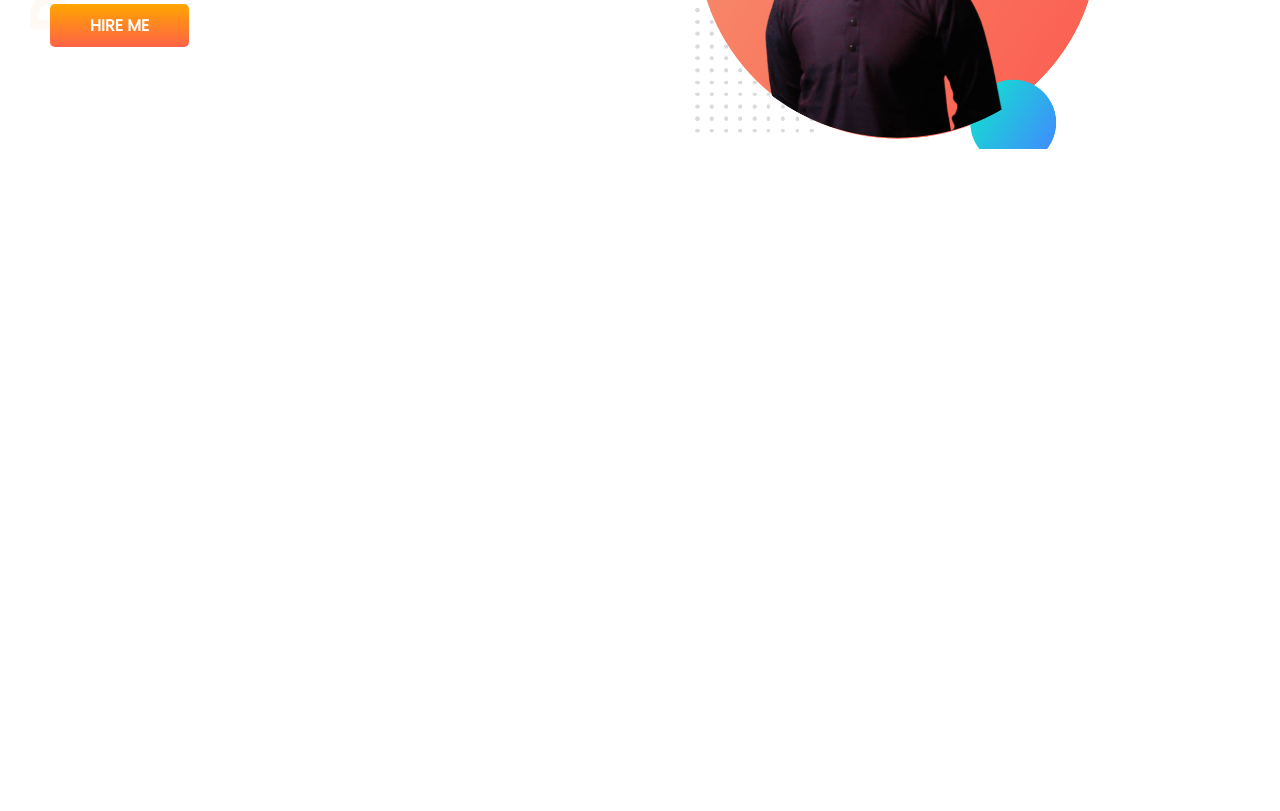
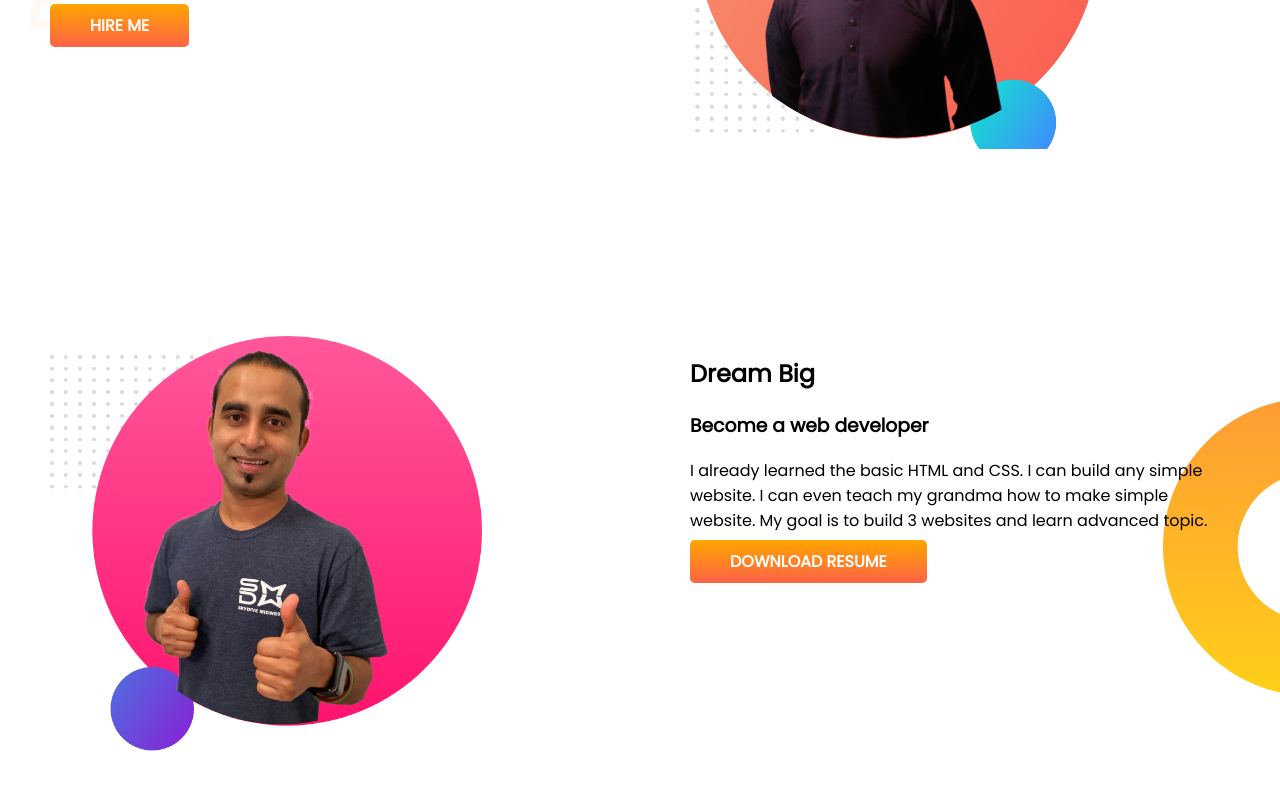
Before and after one commit to Atika-Hasan/Portfolio-Website, a plain HTML site: page index.html in a window 1280 px wide. Shown: the part 330-1141 px from the top of the page. Before the commit the page ends 800 px from the top, so only its background shows below. Drawn offline with Linux system fonts and the light colour scheme.

Commit message:
dream added

```diff
--- a/index.html
+++ b/index.html
@@ -25,5 +25,17 @@
         </div>
 
     </section>
+    <section class="dream">
+        <div class ="width">
+            <img src="images/jhankar2.png" alt="Jhankar">
+        </div>
+        <div class ="width">
+            <h1>Dream Big</h1>
+            <h3>Become a web developer</h3>
+            <p>I already learned the basic HTML and CSS. I can build any simple website. I can even teach my grandma how to make simple website. My goal is to build 3 websites and learn advanced topic.</p>
+            <a class="link-button" target="_blank" href="https://www.linkedin.com/">DOWNLOAD RESUME</a>
+
+        </div>
+    </section>
 </body>
 </html>
--- a/style.css
+++ b/style.css
@@ -7,6 +7,7 @@ body{
 }
 section{
     display: flex;
+    margin-bottom: 80px;
 }
 .width{
     width: 50%;
@@ -28,3 +29,8 @@ section{
     background-image: url(images/top-banner.png);
     background-repeat: no-repeat;
 }
+.dream{
+    background-image: url(images/dream-bg.png);
+    background-repeat: no-repeat;
+    background-position: right;
+}
```
